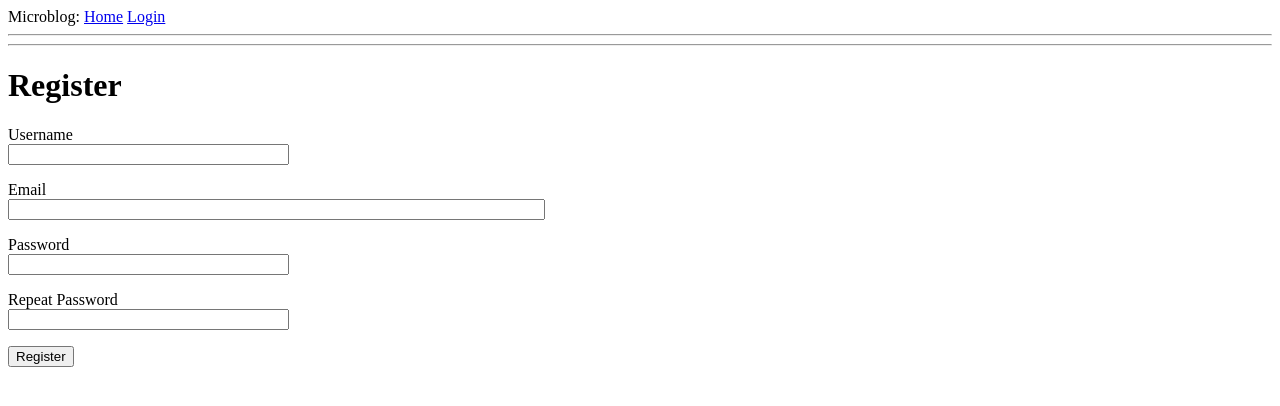
After one commit to kevin-lh/microblog, a Flask app: page /register in a window 1280 px wide. The commit adds this page. Shown: the top 406 px of the page. Run offline with Flask 2, Linux system fonts and the light colour scheme.

Commit message:
register finished commit

```diff
--- a/app/__init__.py
+++ b/app/__init__.py
@@ -1,5 +1,6 @@
 from flask import Flask
 #从flask包中导入Flask类
+from flask_login import LoginManager
 from flask_migrate import Migrate
 from flask_sqlalchemy import SQLAlchemy
 
@@ -7,6 +8,11 @@ from config import Config
 
 app = Flask(__name__)#将Flask类的实例 赋值给名为 app 的变量。这个实例成为app包的成员。
 app.config.from_object(Config)
+
+
+login = LoginManager(app)
+login.login_view='login'
+#指定登录视图
 
 db = SQLAlchemy(app)#数据库对象
 migrate = Migrate(app, db)#迁移引擎对象
--- a/app/routes.py
+++ b/app/routes.py
@@ -1,16 +1,24 @@
+from urllib import request
+import flask
 from flask import render_template, flash, url_for, redirect
+from flask_login import current_user, login_user, logout_user, login_required
+from werkzeug.urls import url_parse
 
-from app import app#从app包中导入 app这个实例
+from app.model import User
+
+from app import app, db  # 从app包中导入 app这个实例
 
 #2个路由
-from forms import LoginForm
+from forms import LoginForm, RegistrationForm
 
 
 @app.route('/')
 @app.route('/index')
+#引导用户登录
+@login_required
 #1个视图函数
 def index():
-	user = {'username':'Kevin'}
+	# user = {'username':'Kevin'}
 	posts = [  # 创建一个列表：帖子。里面元素是两个字典，每个字典里元素还是字典，分别作者、帖子内容。
 		{
 			'author': {'username': 'John'},
@@ -21,13 +29,54 @@ def index():
 			'body': 'The Avengers movie was so cool!'
 		}
 	]
-	return render_template('/index.html',title='Home',user=user,posts=posts)
+	return render_template('/index.html',title='Home',posts=posts)
 
 
 @app.route('/login',methods=['GET','POST'])
 def login():
+	if current_user.is_authenticated:
+		return redirect(url_for('index'))
 	form = LoginForm()
 	if form.validate_on_submit():
-		flash('Login requested for user {},remember_me={}'.format(form.username.data,form.remember_me.data))
-		return redirect(url_for('index'))
+		user = User.query.filter_by(username=form.username.data).first()
+		if user is None or not user.check_password(form.password.data):
+			flash('Invalid username or password')
+			return redirect(url_for('login'))
+		login_user(user,remember=form.remember_me.data)
+
+		# 重定向到 next 页面
+		next_page = flask.request.args.get('next')
+		if not next_page or url_parse(next_page).netloc != '':
+			next_page = url_for('index')
+		return redirect(next_page)
+
 	return  render_template('/login.html',title='Sign in',form=form)
+
+@app.route('/logout')
+def logout():
+	logout_user()
+	return redirect(url_for('index'))
+
+@app.route('/register', methods=['GET', 'POST'])
+def register():
+    if current_user.is_authenticated:
+        return redirect(url_for('index'))
+    form = RegistrationForm()
+    if form.validate_on_submit():
+        user = User(username=form.username.data, email=form.email.data)
+        user.set_password(form.password.data)
+        db.session.add(user)
+        db.session.commit()
+        flash('Congratulations, you are now a registered user!')
+        return redirect(url_for('login'))
+    return render_template('register.html', title='Register', form=form)
+
+@app.route('/user/<username>')
+@login_required
+def user(username):
+    user = User.query.filter_by(username=username).first_or_404()
+    posts = [
+        {'author':user, 'body':'Test post #1'},
+        {'author':user, 'body':'Test post #2'}
+    ]
+    return render_template('user.html', user=user, posts=posts)
--- a/app/templates/base.html
+++ b/app/templates/base.html
@@ -10,7 +10,13 @@
 		<div>
             Microblog:
             <a href="{{ url_for('index') }}">Home</a>
-	        <a href="{{ url_for('login') }}">Login</a>
+{#            在用户没有登录时候为true#}
+	        {% if current_user.is_anonymous %}
+            <a href="{{ url_for('login') }}">Login</a>
+            {% else %}
+                <a href="{{ url_for('user', username=current_user.username) }}">Profile</a>
+            <a href="{{ url_for('logout') }}">Logout</a>
+            {% endif %}
         </div>
 		<hr>
         <hr>
--- a/app/templates/index.html
+++ b/app/templates/index.html
@@ -1,7 +1,7 @@
 {% extends "base.html" %}
 
 {% block content %}
-	<h1>Hello,{{ user.username }}!</h1>
+	<h1>Hello,{{ current_user.username }}!</h1>
 			{% for post in posts %}
 				<div><p>{{ post.author.username }} says: <b>{{ post.body }}</b></p></div>
 			{% endfor %}
--- a/app/templates/login.html
+++ b/app/templates/login.html
@@ -18,5 +18,6 @@
     <p>{{ form.remember_me() }} {{ form.remember_me.label }}</p>
         <p>{{ form.submit() }}</p>
     </form>
-
+    <button><a href="{{ url_for('register') }}">点我注册</a></button>
+{#    <p>New User? </butto><a href="{{ url_for('register') }}">Click to Register!</a></p>#}
 {% endblock %}
--- /dev/null
+++ b/app/templates/register.html
@@ -0,0 +1,37 @@
+{% extends "base.html" %}
+
+{% block content %}
+	<h1>Register</h1>
+	<form action="" method="post">
+		{{ form.hidden_tag() }}
+		<p>
+			{{ form.username.label }}<br>
+			{{ form.username(size=32) }}<br>
+			{% for error in form.username.errors %}
+				<span style="color:red;">[{{ error }}]</span>
+			{% endfor %}
+		</p>
+		<p>
+			{{ form.email.label }}<br>
+			{{ form.email(size=64) }}<br>
+			{% for error in form.email.error %}
+				<span style="color:red;">[{{ error }}]</span>
+			{% endfor %}
+		</p>
+		<p>
+			{{ form.password.label }}<br>
+			{{ form.password(size=32) }}<br>
+			{% for error in form.password.errors %}
+				<span style="color:red;">[{{ error }}]</span>
+			{% endfor %}
+		</p>
+		<p>
+			{{ form.password2.label }}<br>
+			{{ form.password2(size=32) }}<br>
+			{% for error in form.password2.errors %}
+				<span style="color:red;">[{{ error }}]</span>
+			{% endfor %}
+		</p>
+		<p>{{ form.submit() }}</p>
+	</form>
+{% endblock %}
--- a/forms.py
+++ b/forms.py
@@ -1,6 +1,8 @@
 from flask_wtf import FlaskForm
 from wtforms import StringField, PasswordField, BooleanField, SubmitField
-from wtforms.validators import DataRequired
+from wtforms.validators import DataRequired, ValidationError, Email, EqualTo
+
+from app.model import User
 
 
 class LoginForm(FlaskForm):
@@ -9,3 +11,21 @@ class LoginForm(FlaskForm):
     password = PasswordField('Password', validators=[DataRequired()])
     remember_me = BooleanField('Remember_Me')
     submit = SubmitField('Sign In')
+
+class RegistrationForm(FlaskForm):
+    username = StringField('Username', validators=[DataRequired()])
+    email = StringField('Email', validators=[DataRequired(), Email()])
+    password = PasswordField('Password', validators=[DataRequired()])
+    password2 = PasswordField(
+        'Repeat Password', validators=[DataRequired(), EqualTo('password')])
+    submit = SubmitField('Register')
+
+    def validate_username(self, username):
+        user = User.query.filter_by(username=username.data).first()
+        if user is not None:
+            raise ValidationError('Please use a different username.')
+
+    def validate_email(self, email):
+        user = User.query.filter_by(email=email.data).first()
+        if user is not None:
+            raise ValidationError('Please use a different email address.')
--- a/microblog.py
+++ b/microblog.py
@@ -1,4 +1,10 @@
-from app import app
+from app import app, db
+from app.model import User, Post
+
+
+@app.shell_context_processor
+def make_shell_context():
+    return {'db': db, 'User': User, 'Post': Post}
 #从app包中导入变量app（它是作为app包成员的变量）
 
 if __name__ == '__main__':
```
Also changed, not shown: app/model.py (+16 -3 lines), app/templates/user.html (added, +11 -0 lines), app.db.
